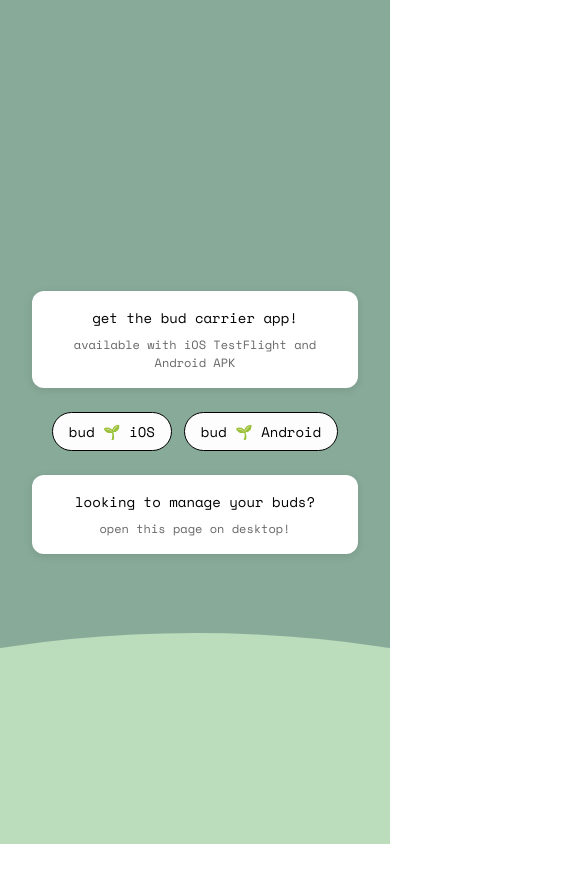
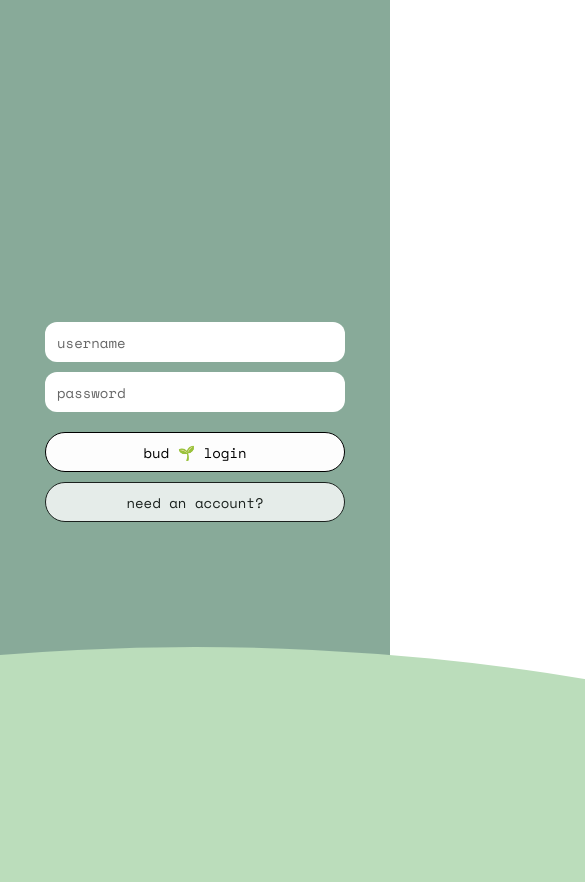
Before and after one commit to cfreshman/bud, a React (Vite) app in the folder client/: page / in a window 390 px wide. Shown: the top 882 px of the page, 585 px wide, since content can reach past the window. Before the commit the page ends 844 px from the top, so only its background shows below. Built offline with nearby package versions, Linux system fonts and the light colour scheme.

Commit message:
web: mobile bud claiming

```diff
--- a/client/src/App.css
+++ b/client/src/App.css
@@ -894,8 +894,11 @@ button:focus-visible {
   margin-bottom: 8px;
 }
 
-.mobile-message p:last-of-type {
+.mobile-message p:not(:first-child) {
   font-size: 12px;
   opacity: 0.6;
   margin-bottom: 0;
 }
+.mobile-message p:last-child {
+  margin-bottom: 0;
+}
--- a/client/src/App.tsx
+++ b/client/src/App.tsx
@@ -23,6 +23,7 @@ function App() {
   const [isAuthChecking, setIsAuthChecking] = useState(true)
   const [isAuthenticated, setIsAuthenticated] = useState(false)
   const [activeEditingPlant, setActiveEditingPlant] = useState<PlantData | undefined>()
+  const [sharedBudClaimed, setSharedBudClaimed] = useState(false)
   const viewEngineRef = useRef<ViewEngine | null>(null)
   const [isMobile, setIsMobile] = useState(false)
 
@@ -56,6 +57,8 @@ function App() {
             setPlants(prev => new Map(prev).set(plotIndex, plantData))
             // Remove share ID from URL without reloading
             window.history.replaceState({}, '', '/')
+            // Set shared bud claimed flag
+            setSharedBudClaimed(true)
           }
         } catch (error) {
           console.error('Failed to load shared plant:', error)
@@ -258,7 +261,13 @@ function App() {
   }
 
   if (isMobile) {
-    return <MobileView />;
+    if (isAuthChecking || isLoading) {
+      return <LoadingScreen />;
+    }
+    if (!isAuthenticated) {
+      return <LoginView onLogin={() => setIsAuthenticated(true)} />;
+    }
+    return <MobileView sharedBudClaimed={sharedBudClaimed} />;
   }
 
   return (
--- a/client/src/components/MobileView.tsx
+++ b/client/src/components/MobileView.tsx
@@ -1,6 +1,10 @@
 import React from 'react';
 
-export function MobileView() {
+interface MobileViewProps {
+  sharedBudClaimed?: boolean;
+}
+
+export function MobileView({ sharedBudClaimed }: MobileViewProps) {
   return (
     <div className="mobile-view">
       <svg
@@ -17,6 +21,11 @@ export function MobileView() {
       </svg>
 
       <div className="mobile-content" style={{ display: 'flex', flexDirection: 'column', gap: '24px' }}>
+        {sharedBudClaimed && (
+          <div className="mobile-message">
+            <p>you claimed a bud!</p>
+          </div>
+        )}
         <div className="mobile-message">
           <p>get the bud carrier app!</p>
           <p>available with iOS TestFlight and Android APK</p>
```
